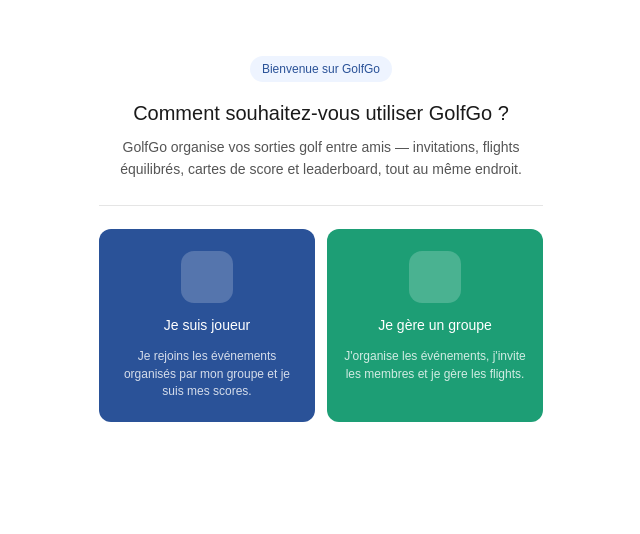
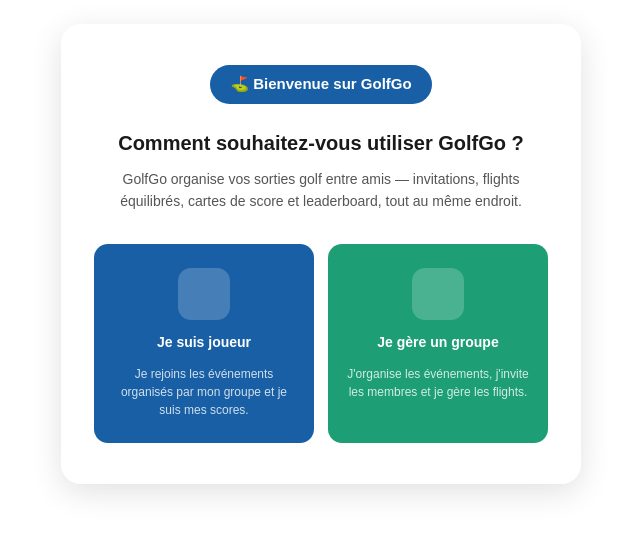
Before and after one commit to didierLo/golfgo, a Next.js app: page /en/welcome in a window 1280 px wide. Shown: the top 534 px of the page, without its empty margins (319-959 px from the left). Built offline with nearby package versions, Linux system fonts and the light colour scheme.

Commit message:
fix : welcome horror

```diff
--- a/src/app/[locale]/(app)/my-events/page.tsx
+++ b/src/app/[locale]/(app)/my-events/page.tsx
@@ -376,13 +376,10 @@
   const locale = useLocale()
   const searchParams = useSearchParams()
 
-  useEffect(() => {
-    if (searchParams.get('payment') === 'success') {
-      toast.success('Paiement reçu ! Merci 🎉')
-    }
-  }, [])
-
-useEffect(() => {
+ useEffect(() => {
+  if (searchParams.get('payment') === 'success') {
+    toast.success('Paiement reçu ! Merci 🎉')
+  }
   const seen = localStorage.getItem('golfgo_welcome_seen')
   if (!seen) {
     router.replace(`/${locale}/welcome`)
--- a/src/app/[locale]/welcome/page.tsx
+++ b/src/app/[locale]/welcome/page.tsx
@@ -13,75 +13,70 @@
   }
 
   return (
-    <div style={{
-      minHeight: '100%',
-      display: 'flex',
-      alignItems: 'center',
-      justifyContent: 'center',
-      padding: '24px',
-      background: 'transparent, rgba(42,82,152,0.72) 0%, rgba(15,110,86,0.65) 100%)',
-    }}>
+    <div className="flex items-center justify-center min-h-full p-6">
       <div style={{
-        background: 'rgba(255,255,255,0.95)',
-        backdropFilter: 'blur(14px)',
-        borderRadius: '16px',
-        padding: '32px 28px',
-        maxWidth: '500px',
+        background: 'rgba(255,255,255,0.75)',
+        backdropFilter: 'blur(16px)',
+        WebkitBackdropFilter: 'blur(16px)',
+        border: '1px solid rgba(255,255,255,0.6)',
+        boxShadow: '0 8px 32px rgba(0,0,0,0.12)',
+        borderRadius: '20px',
+        padding: '40px 32px',
+        maxWidth: '520px',
         width: '100%',
         textAlign: 'center',
       }}>
+        {/* Badge bienvenue */}
         <div style={{
-          display: 'inline-flex', alignItems: 'center', gap: '6px',
-          background: '#EEF4FF', color: '#2a5298',
-          fontSize: '12px', fontWeight: 500,
-          padding: '4px 12px', borderRadius: '20px', marginBottom: '16px',
+          display: 'inline-flex', alignItems: 'center', gap: '8px',
+          background: '#185FA5', color: '#fff',
+          fontSize: '15px', fontWeight: 700,
+          padding: '8px 20px', borderRadius: '30px', marginBottom: '24px',
         }}>
-          Bienvenue sur GolfGo
+          ⛳ Bienvenue sur GolfGo
         </div>
 
-        <h1 style={{ fontSize: '20px', fontWeight: 500, color: '#1a1a1a', marginBottom: '8px' }}>
+        <h1 style={{ fontSize: '20px', fontWeight: 600, color: '#1a1a1a', marginBottom: '10px' }}>
           Comment souhaitez-vous utiliser GolfGo ?
         </h1>
-        <p style={{ fontSize: '14px', color: '#555', lineHeight: 1.6, marginBottom: '24px' }}>
+        <p style={{ fontSize: '14px', color: '#555', lineHeight: 1.6, marginBottom: '32px' }}>
           GolfGo organise vos sorties golf entre amis — invitations, flights équilibrés,
           cartes de score et leaderboard, tout au même endroit.
         </p>
 
-        <div style={{ height: '0.5px', background: 'rgba(0,0,0,0.1)', marginBottom: '24px' }} />
-
-        <div style={{ display: 'grid', gridTemplateColumns: '1fr 1fr', gap: '12px' }}>
+        <div style={{ display: 'grid', gridTemplateColumns: '1fr 1fr', gap: '14px' }}>
           <button onClick={() => go('my-events')} style={{
-            border: 'none', cursor: 'pointer', borderRadius: '12px',
-            padding: '22px 16px', display: 'flex', flexDirection: 'column',
-            alignItems: 'center', gap: '12px', background: '#2a5298',
+            border: 'none', cursor: 'pointer', borderRadius: '14px',
+            padding: '24px 16px', display: 'flex', flexDirection: 'column',
+            alignItems: 'center', gap: '12px', background: '#185FA5',
           }}>
             <div style={{
               width: '52px', height: '52px', borderRadius: '13px',
               display: 'flex', alignItems: 'center', justifyContent: 'center',
-              fontSize: '28px', background: 'rgba(255,255,255,0.2)', color: '#fff',
+              background: 'rgba(255,255,255,0.2)', color: '#fff', fontSize: '28px',
             }}>
-              <i className="ti ti-user" aria-hidden="true" />
+              <i className="ti ti-user" />
             </div>
-            <div style={{ color: '#fff', fontSize: '14px', fontWeight: 500 }}>Je suis joueur</div>
-            <div style={{ color: 'rgba(255,255,255,0.8)', fontSize: '12px', lineHeight: 1.45 }}>
+            <div style={{ color: '#fff', fontSize: '14px', fontWeight: 600 }}>Je suis joueur</div>
+            <div style={{ color: 'rgba(255,255,255,0.8)', fontSize: '12px', lineHeight: 1.5 }}>
               Je rejoins les événements organisés par mon groupe et je suis mes scores.
             </div>
           </button>
 
           <button onClick={() => go('groups/add')} style={{
-            border: 'none', cursor: 'pointer', borderRadius: '12px',
-            padding: '22px 16px', display: 'flex', flexDirection: 'column',
+            border: 'none', cursor: 'pointer', borderRadius: '14px',
+            padding: '24px 16px', display: 'flex', flexDirection: 'column',
             alignItems: 'center', gap: '12px', background: '#1D9E75',
           }}>
             <div style={{
               width: '52px', height: '52px', borderRadius: '13px',
               display: 'flex', alignItems: 'center', justifyContent: 'center',
-              fontSize: '28px', background: 'rgba(255,255,255,0.2)', color: '#fff',
+              background: 'rgba(255,255,255,0.2)', color: '#fff', fontSize: '28px',
             }}>
-              <i className="ti ti-users-group" aria-hidden="true" />
+              <i className="ti ti-users-group" />
             </div>
-            <div style={{ color: '#fff', fontSize: '14px', fontWeight: 500 }}>Je gère un groupe</div>
-            <div style={{ color: 'rgba(255,255,255,0.8)', fontSize: '12px', lineHeight: 1.45 }}>
+            <div style={{ color: '#fff', fontSize: '14px', fontWeight: 600 }}>Je gère un groupe</div>
+            <div style={{ color: 'rgba(255,255,255,0.8)', fontSize: '12px', lineHeight: 1.5 }}>
               J'organise les événements, j'invite les membres et je gère les flights.
             </div>
           </button>
```
